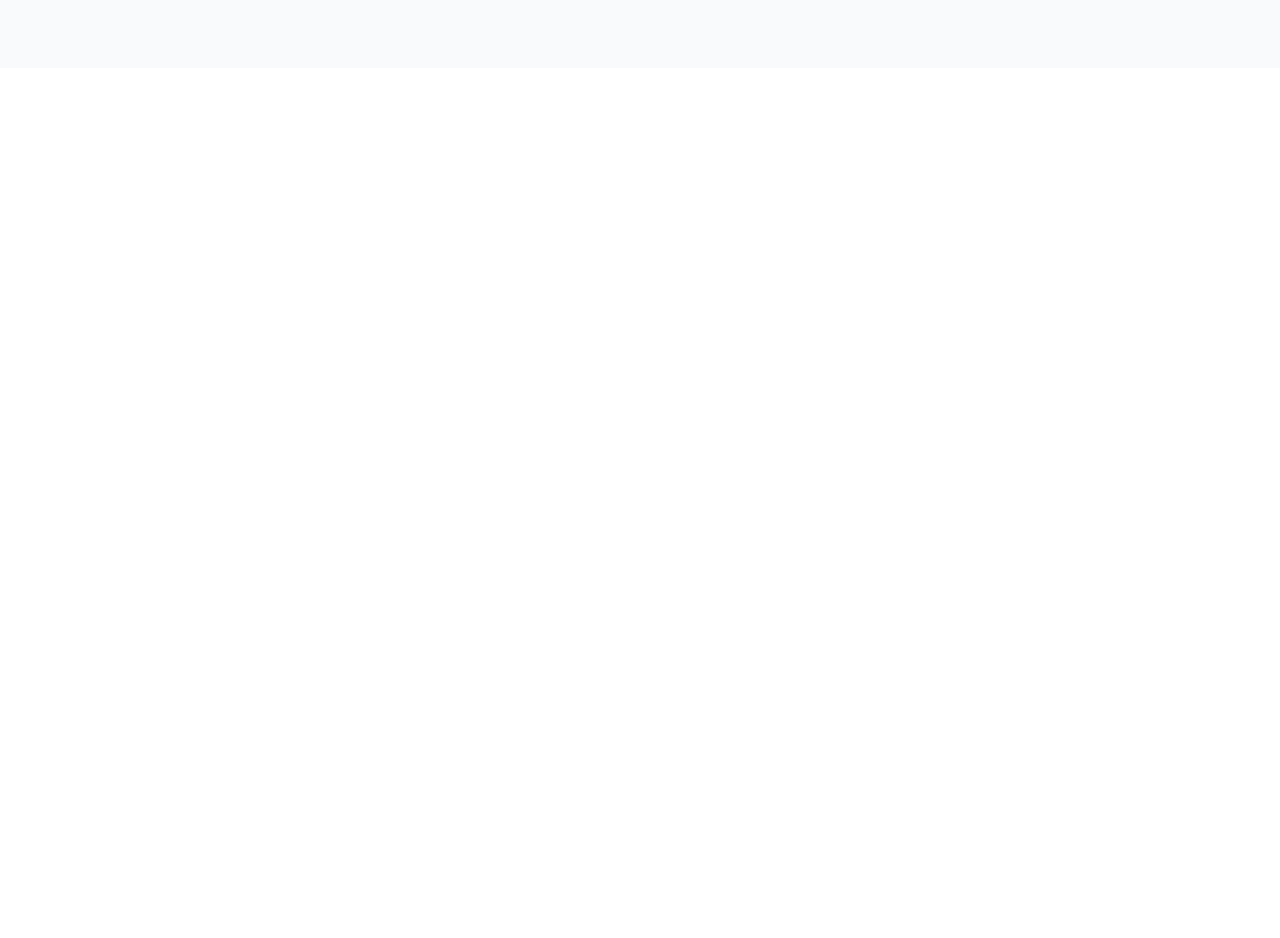
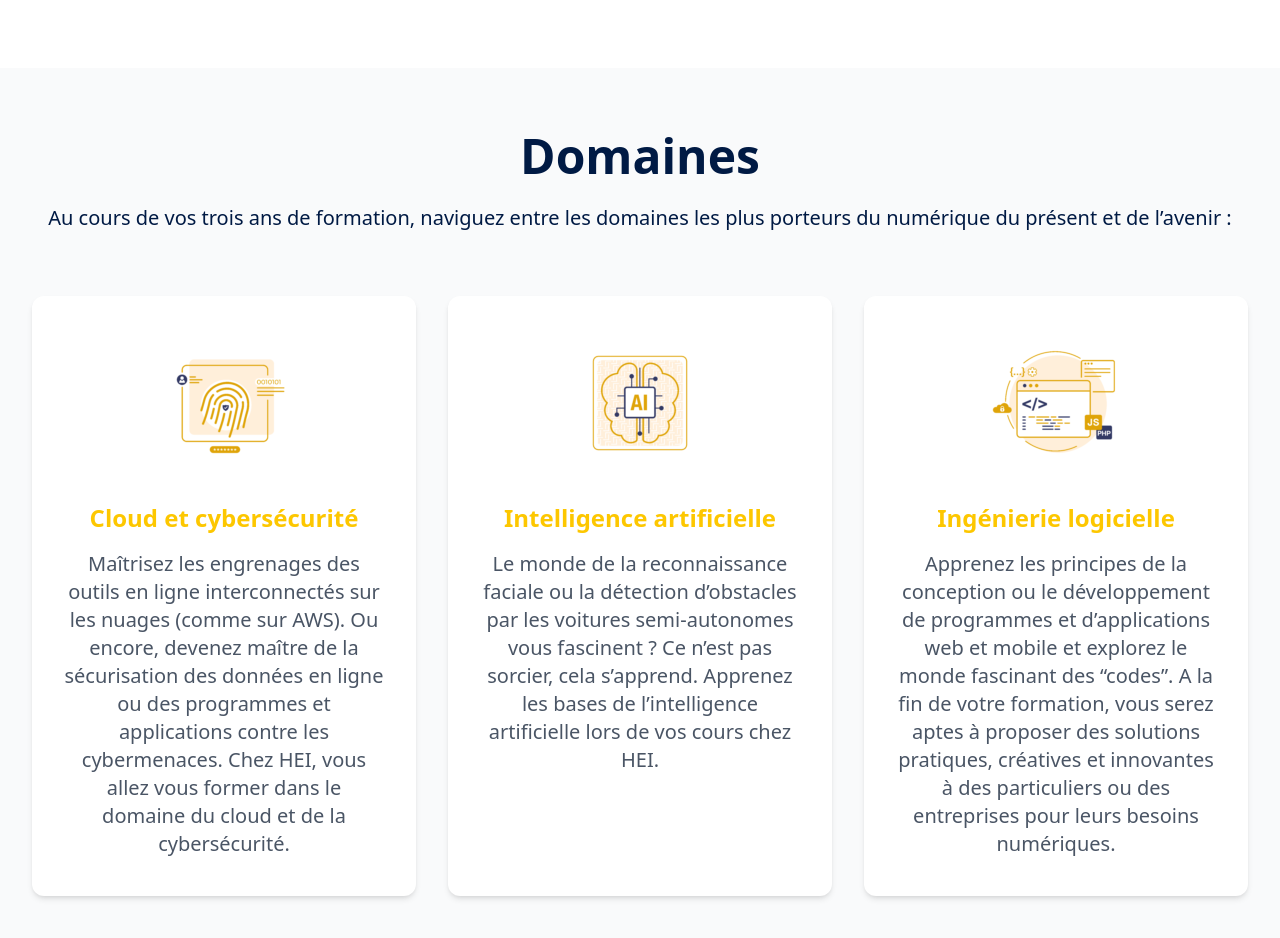
Before and after one commit to Bryan20077/REACT-WEB2, a React (Vite) app: page / in a window 1280 px wide. Shown: the part 3220-4158 px from the top of the page. Before the commit the page ends 3288 px from the top, so only its background shows below. Built offline with nearby package versions, Linux system fonts and the light colour scheme.

Commit message:
page domaines

```diff
--- a/src/App.jsx
+++ b/src/App.jsx
@@ -3,6 +3,7 @@ import Hero from './components/Hero';
 import About from './components/About';
 import Prof from './components/Prof';
 import Debouches from './components/Debouches';
+import Domaines from './components/Domaines';
 
 function App() {
   return (
@@ -12,6 +13,7 @@ function App() {
       <About />
       <Prof />
       <Debouches />
+      <Domaines />
 
     </>
   );
--- a/src/components/Debouches.jsx
+++ b/src/components/Debouches.jsx
@@ -2,7 +2,7 @@ import React from 'react';
 
 const Debouches = () => {
   return (
-    <div className="min-h-screen bg-gray-50 py-12 px-4 sm:px-6 lg:px-20">
+    <div className="min-h-screen bg-white py-12 px-4 sm:px-6 lg:px-20">
       <div className=" mx-auto">
         <div className="flex flex-col lg:flex-row gap-12 items-center">
           <div className="lg:w-1/2">
--- /dev/null
+++ b/src/components/Domaines.jsx
@@ -0,0 +1,65 @@
+import React from 'react';
+
+const Domaines = () => {
+  const features = [
+    {
+      id: 1,
+      title: "Cloud et cybersécurité",
+      description: "Maîtrisez les engrenages des outils en ligne interconnectés sur les nuages (comme sur AWS). Ou encore, devenez maître de la sécurisation des données en ligne ou des programmes et applications contre les cybermenaces. Chez HEI, vous allez vous former dans le domaine du cloud et de la cybersécurité.",
+      image: "src/assets/firstPage_files/Cloud-et-cybersecurite_Plan-de-travail-1-150x150.png"
+    },
+    {
+      id: 2,
+      title: "Intelligence artificielle",
+      description: "Le monde de la reconnaissance faciale ou la détection d’obstacles par les voitures semi-autonomes vous fascinent ? Ce n’est pas sorcier, cela s’apprend. Apprenez les bases de l’intelligence artificielle lors de vos cours chez HEI.",
+      image: "src/assets/firstPage_files/Intelligence-artificielle_Plan-de-travail-1-150x150.png"
+    },
+    {
+        id: 3,
+        title: "Ingénierie logicielle",
+        description: "Apprenez les principes de la conception ou le développement de programmes et d’applications web et mobile et explorez le monde fascinant des “codes”. A la fin de votre formation, vous serez aptes à proposer des solutions pratiques, créatives et innovantes à des particuliers ou des entreprises pour leurs besoins numériques.",
+        image: "src/assets/firstPage_files/Ingenierie-logicielle_Plan-de-travail-1-1-150x150.png"
+    }
+  ];
+
+  return (
+    <div className="min-h-screen bg-gray-50 py-16 px-4 sm:px-6 lg:px-8">
+      <div className="max-w-7xl mx-auto">
+        <div className="text-center mb-16">
+          <h1 className="text-5xl font-bold text-[#001a44] mb-6">Domaines</h1>
+          <p className="text-xl text-[#001a44] ">
+          Au cours de vos trois ans de formation, naviguez entre les domaines les plus porteurs du numérique du présent et de l’avenir :
+          </p>
+        </div>
+
+        <div className="grid grid-cols-1 md:grid-cols-3 gap-8 h-150">
+          {features.map((feature) => (
+            <div
+              key={feature.id}
+              className="bg-white rounded-xl shadow-md overflow-hidden hover:shadow-lg transition-shadow duration-300"
+            >
+              <div className="p-8">
+                <div className="text-5xl mb-6 text-center flex justify-center">
+                <img
+                  src={feature.image}
+                  alt={feature.name}
+                />
+                </div>
+                <div>
+                  <h3 className="text-2xl font-bold text-yellow-400 mb-4 text-center">
+                    {feature.title}
+                  </h3>
+                  <p className="text-gray-600 text-center text-xl text-[#001a44]">
+                    {feature.description}
+                  </p>
+                </div>
+              </div>
+            </div>
+          ))}
+        </div>
+      </div>
+    </div>
+  );
+};
+
+export default Domaines;
```
